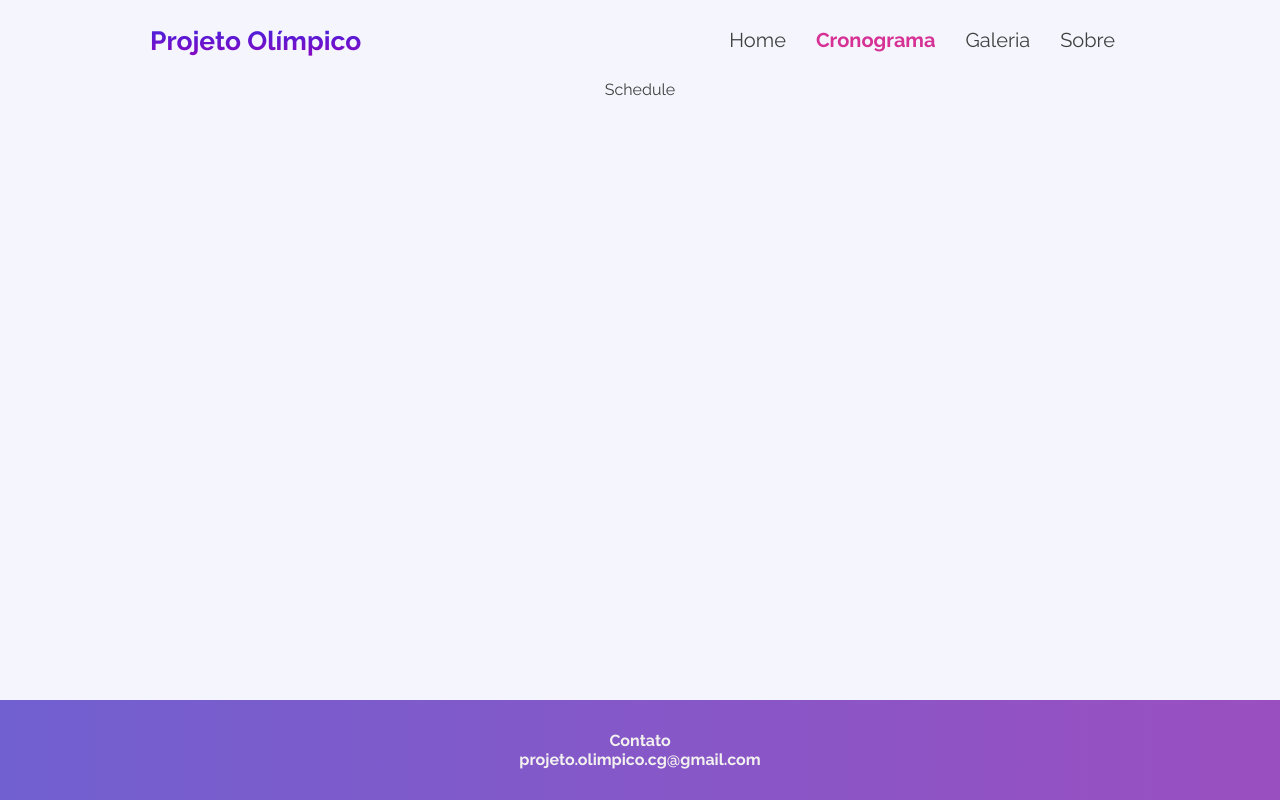
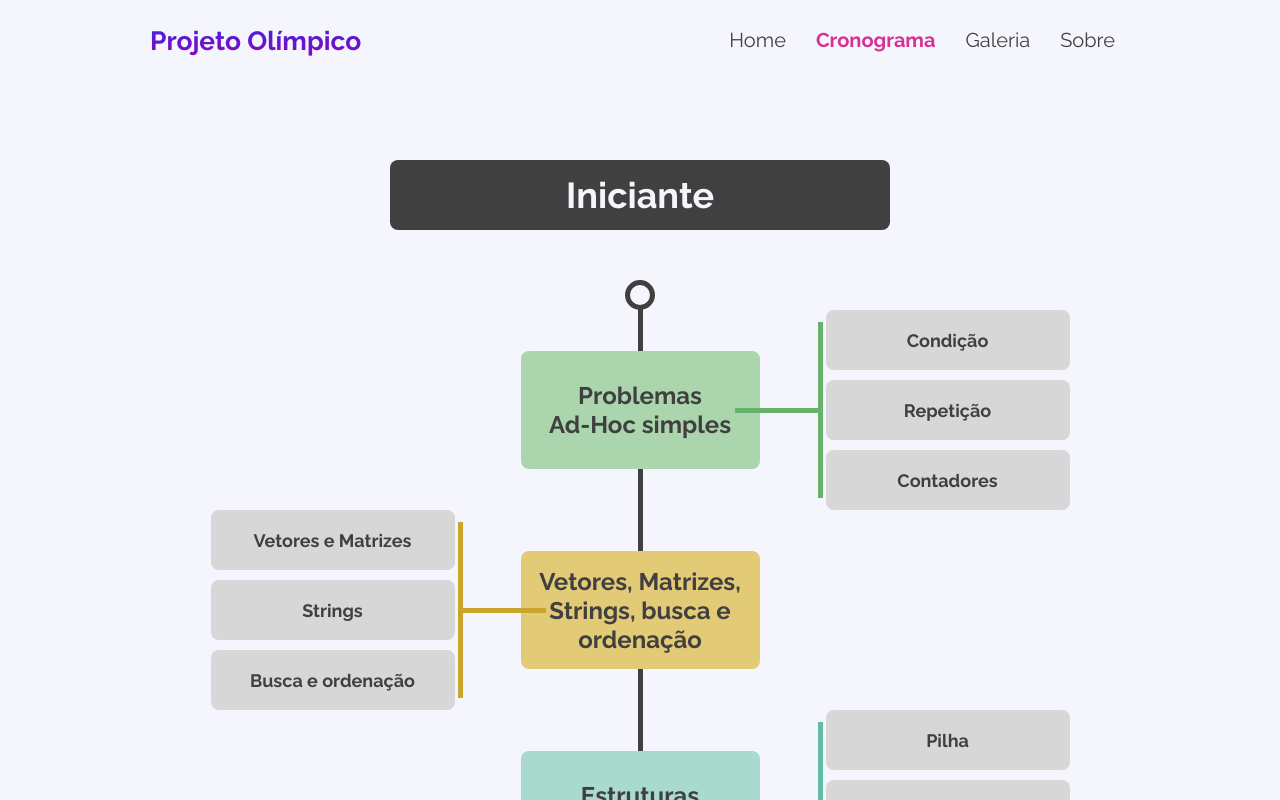
Before and after one commit to henriquepw/olympic-project, a React (Create React App) app: page /cronograma in a window 1280 px wide. Shown: the top 800 px of the page. Built offline with nearby package versions, Linux system fonts and the light colour scheme; the HTML template or start-up script is replaced by a standard one.

Commit message:
feature: schedule page

```diff
--- /dev/null
+++ b/src/components/ScheduleItem/index.js
@@ -0,0 +1,35 @@
+import React from 'react';
+import PropTypes from 'prop-types';
+
+import { Container } from './styles';
+
+export default function ScheduleItem({ data, left, color }) {
+  return (
+    <Container left={left} color={color}>
+      <span>
+        {data.title.map(item => (
+          <p key={item}>{item}</p>
+        ))}
+      </span>
+      <aside>
+        {data.subject.map(item => (
+          <span key={item}>{item}</span>
+        ))}
+      </aside>
+    </Container>
+  );
+}
+
+ScheduleItem.propTypes = {
+  data: PropTypes.shape({
+    title: PropTypes.arrayOf(PropTypes.string),
+    subject: PropTypes.arrayOf(PropTypes.string),
+  }).isRequired,
+  left: PropTypes.bool,
+  color: PropTypes.string,
+};
+
+ScheduleItem.defaultProps = {
+  left: false,
+  color: undefined,
+};
--- /dev/null
+++ b/src/components/ScheduleItem/styles.js
@@ -0,0 +1,116 @@
+import styled, { css } from 'styled-components';
+import { darken } from 'polished';
+
+import { cardColors } from '~/styles/colors';
+
+export const Container = styled.div`
+  display: grid;
+  grid-template-columns: 310px auto 310px;
+
+  margin: 80px 0 -80px;
+
+  > span {
+    display: flex;
+    flex-direction: column;
+    align-items: center;
+    justify-content: center;
+
+    position: relative;
+    grid-column-start: 2;
+    text-align: center;
+
+    width: 239px;
+    height: 118px;
+
+    margin: auto;
+    border-radius: 8px;
+    background: ${props => props.color || cardColors[1]};
+
+    font-size: 1.5rem;
+    font-weight: bold;
+
+    &::before {
+      content: '';
+      position: absolute;
+
+      width: 5px;
+      height: 176px;
+
+      left: calc(100% + 58px);
+
+      background: ${props => darken(0.2, props.color || cardColors[1])};
+    }
+
+    &::after {
+      content: '';
+      position: absolute;
+
+      width: 88px;
+      height: 5px;
+
+      left: calc(100% - 25px);
+
+      background: ${props => darken(0.2, props.color || cardColors[1])};
+    }
+  }
+
+  aside {
+    display: flex;
+    flex-direction: column;
+
+    margin-left: auto;
+
+    span {
+      display: flex;
+      align-items: center;
+      justify-content: center;
+
+      font-size: 1.125rem;
+      font-weight: bold;
+
+      width: 204px;
+      height: 60px;
+      padding: 0 20px;
+      text-align: center;
+
+      border-radius: 8px;
+      background: ${cardColors[0]};
+    }
+
+    span + span {
+      margin-top: 10px;
+    }
+
+    ${props =>
+      props.left &&
+      css`
+        grid-column-start: 1;
+        grid-row-start: 1;
+
+        margin: 0 auto 0 0;
+      `};
+  }
+
+  ${props =>
+    props.left &&
+    css`
+      > span {
+        &::before {
+          left: auto;
+          right: calc(100% + 58px);
+        }
+
+        &::after {
+          left: auto;
+          right: calc(100% - 25px);
+        }
+      }
+
+      aside {
+        grid-column-start: 1;
+        grid-row-start: 1;
+
+        margin: 0 auto 0 0;
+      }
+    `};
+`;
--- a/src/pages/About/styles.js
+++ b/src/pages/About/styles.js
@@ -7,12 +7,15 @@ export const Container = styled(Box)`
   h2 {
     font-size: 1.5rem;
     font-weight: bold;
-    margin: 36px 0;
+    margin: 30px 0 36px;
   }
 
   p {
     text-align: justify;
     font-size: 1.125rem;
+
+    text-indent: 1.5rem;
+    line-height: 1.5rem;
   }
 
   section {
--- a/src/pages/Schedule/index.js
+++ b/src/pages/Schedule/index.js
@@ -1,7 +1,93 @@
 import React from 'react';
 
+import ScheduleItem from '~/components/ScheduleItem';
+
+import { cardColors } from '~/styles/colors';
 import { Container } from './styles';
 
+const beginner = [
+  {
+    title: ['Problemas', ' Ad-Hoc simples'],
+    subject: ['Condição', 'Repetição', 'Contadores'],
+  },
+  {
+    title: ['Vetores, Matrizes,', 'Strings, busca e', 'ordenação'],
+    subject: ['Vetores e Matrizes', 'Strings', 'Busca e ordenação'],
+  },
+  {
+    title: ['Estruturas', 'de dados'],
+    subject: ['Pilha', 'Fila', 'Set e Map'],
+  },
+  {
+    title: ['Ad-Hoc', 'intermediários'],
+    subject: ['Algoritmos gulosos', 'matemática', '<a definir>'],
+  },
+  {
+    title: ['Backtracking'],
+    subject: ['<a definir>', '<a definir>', '<a definir>'],
+  },
+  {
+    title: ['Grafos'],
+    subject: ['<a definir>', '<a definir>', '<a definir>'],
+  },
+];
+
+const advanced = [
+  {
+    title: ['Problemas', ' Ad-Hoc'],
+    subject: ['Condição', 'Repetição', 'Contadores'],
+  },
+  {
+    title: ['Estruturas de', 'dados lineares'],
+    subject: ['Pilha, Fila, Lista, etc', 'Ordenação', 'Busca'],
+  },
+  {
+    title: ['Grafos'],
+    subject: ['Árvores', 'Algoritmos clássicos', 'Backtracking'],
+  },
+  {
+    title: ['Estruturas de', 'dados não lineares'],
+    subject: [
+      'Árvores binárias de busca',
+      'Fila de prioridade',
+      'Segment Tree, BIT e etc',
+    ],
+  },
+  {
+    title: ['Matemática'],
+    subject: ['Teoria dos números', 'Análise combinatória', 'Teoria dos jogos'],
+  },
+
+  {
+    title: ['Programação', 'Dinâmica'],
+    subject: ['Otimização', 'Top-down', 'Botton-up'],
+  },
+];
+
 export default function Schedule() {
-  return <Container>Schedule</Container>;
+  return (
+    <Container>
+      <h1>Iniciante</h1>
+      <section>
+        {beginner.map((item, index) => (
+          <ScheduleItem
+            data={item}
+            left={index % 2 !== 0}
+            color={cardColors[index + 1]}
+          />
+        ))}
+      </section>
+
+      <h1>Avançado</h1>
+      <section>
+        {advanced.map((item, index) => (
+          <ScheduleItem
+            data={item}
+            left={index % 2 !== 0}
+            color={cardColors[index + 1]}
+          />
+        ))}
+      </section>
+    </Container>
+  );
 }
--- a/src/pages/Schedule/styles.js
+++ b/src/pages/Schedule/styles.js
@@ -1,5 +1,64 @@
 import styled from 'styled-components';
 
 import { Box } from '~/styles/grids';
+import { backgroundColor, primaryTextColor } from '~/styles/colors';
 
-export const Container = styled(Box)``;
+export const Container = styled(Box)`
+  position: relative;
+  padding-bottom: 180px;
+
+  h1 {
+    display: flex;
+    align-items: center;
+    justify-content: center;
+
+    width: 500px;
+    height: 70px;
+
+    background: ${primaryTextColor};
+    color: ${backgroundColor};
+
+    font-size: 2.25rem;
+    border-radius: 8px;
+    margin: 80px auto;
+  }
+
+  section + h1 {
+    margin-top: 170px;
+  }
+
+  section {
+    position: relative;
+
+    &::before {
+      content: '';
+      position: absolute;
+
+      width: 20px;
+      height: 20px;
+      border: 5px solid ${primaryTextColor};
+      border-radius: 50%;
+
+      top: -30px;
+      left: calc(50% - 15px);
+
+      background: ${backgroundColor};
+      z-index: -1;
+    }
+
+    &::after {
+      content: '';
+      position: absolute;
+
+      width: 5px;
+      height: calc(100% + 30px);
+      border-radius: 2.5px;
+
+      top: -30px;
+      left: calc(50% - 2.5px);
+
+      background: ${primaryTextColor};
+      z-index: -2;
+    }
+  }
+`;
--- a/src/styles/colors.js
+++ b/src/styles/colors.js
@@ -15,3 +15,13 @@ export const secundaryTextColor = '#F2F1F0';
 export const activeTextColor = '#D63194';
 
 export const backgroundColor = '#F5F5FD';
+
+export const cardColors = [
+  '#D7D7D7',
+  '#ABD5AD',
+  '#E3CA76',
+  '#A8DACE',
+  '#99ACBD',
+  '#E77F86',
+  '#BD99B3',
+];
```
